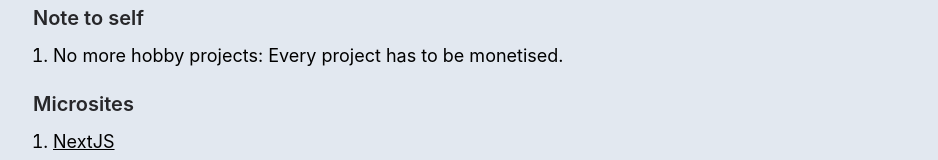
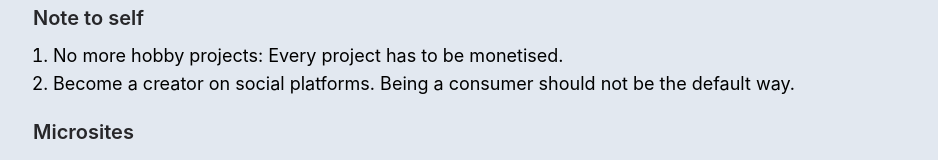
Before and after one commit to codeoholic/mohit.dev-next, a Next.js app: page / in a window 1280 px wide. Shown: the part 460-620 px from the top of the page, without its empty margins (159-1097 px from the left). Built offline with nearby package versions, Linux system fonts and the light colour scheme.

Commit message:
feat: note to self

```diff
--- a/pages/index.js
+++ b/pages/index.js
@@ -39,6 +39,7 @@ const Home = () => {
 						<h1 className="font-semibold text-zinc-800 text-xl dark:text-zinc-300">Note to self</h1>
 						<ol className="list-decimal pl-5 mt-2.5 text-lg  dark:text-zinc-300">
 							<li className="">No more hobby projects: Every project has to be monetised.</li>
+							<li className="">Become a creator on social platforms. Being a consumer should not be the default way.</li>
 						</ol>
 						<p className="text-zinc-800 text-lg dark:text-zinc-300"></p>
 					</div>
```
